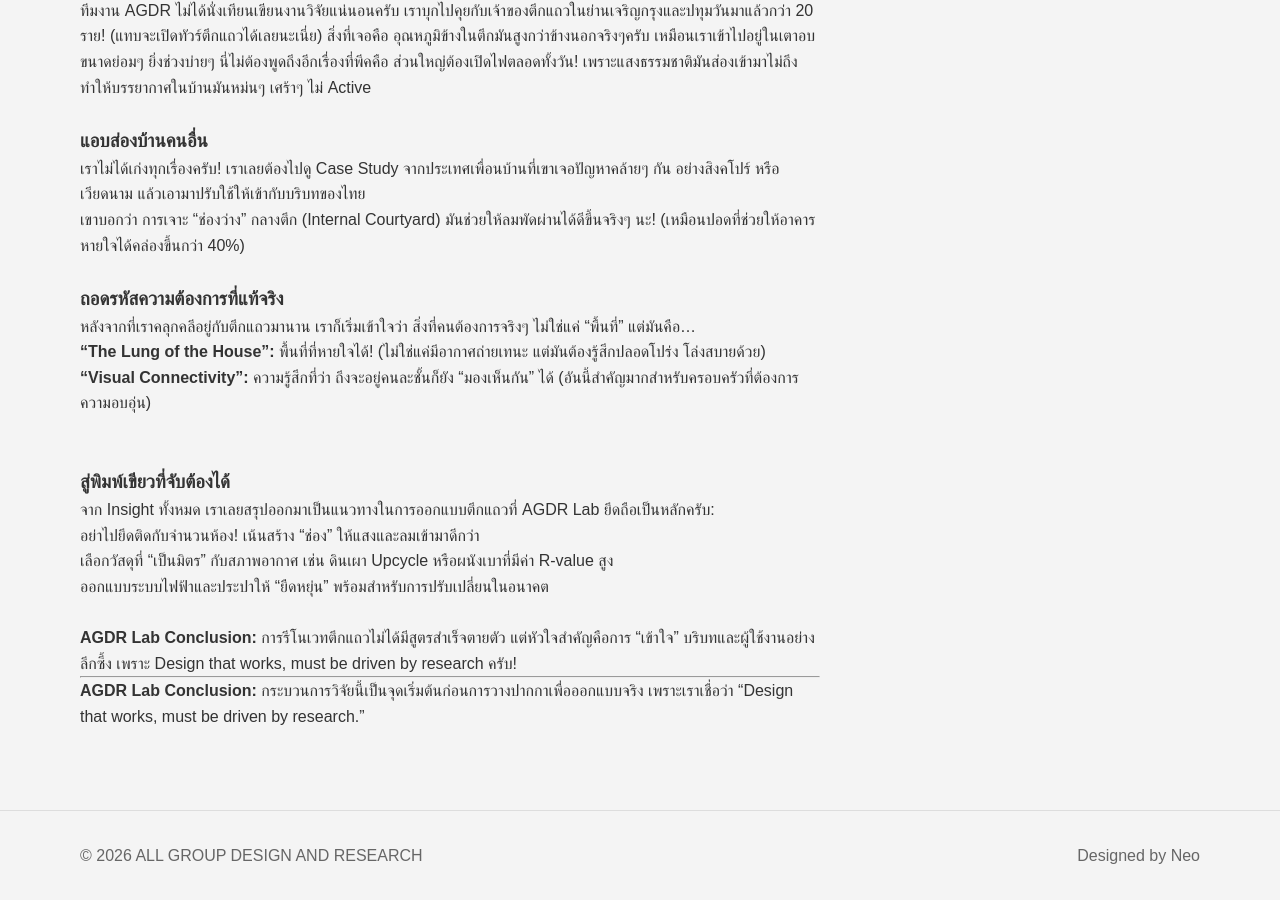
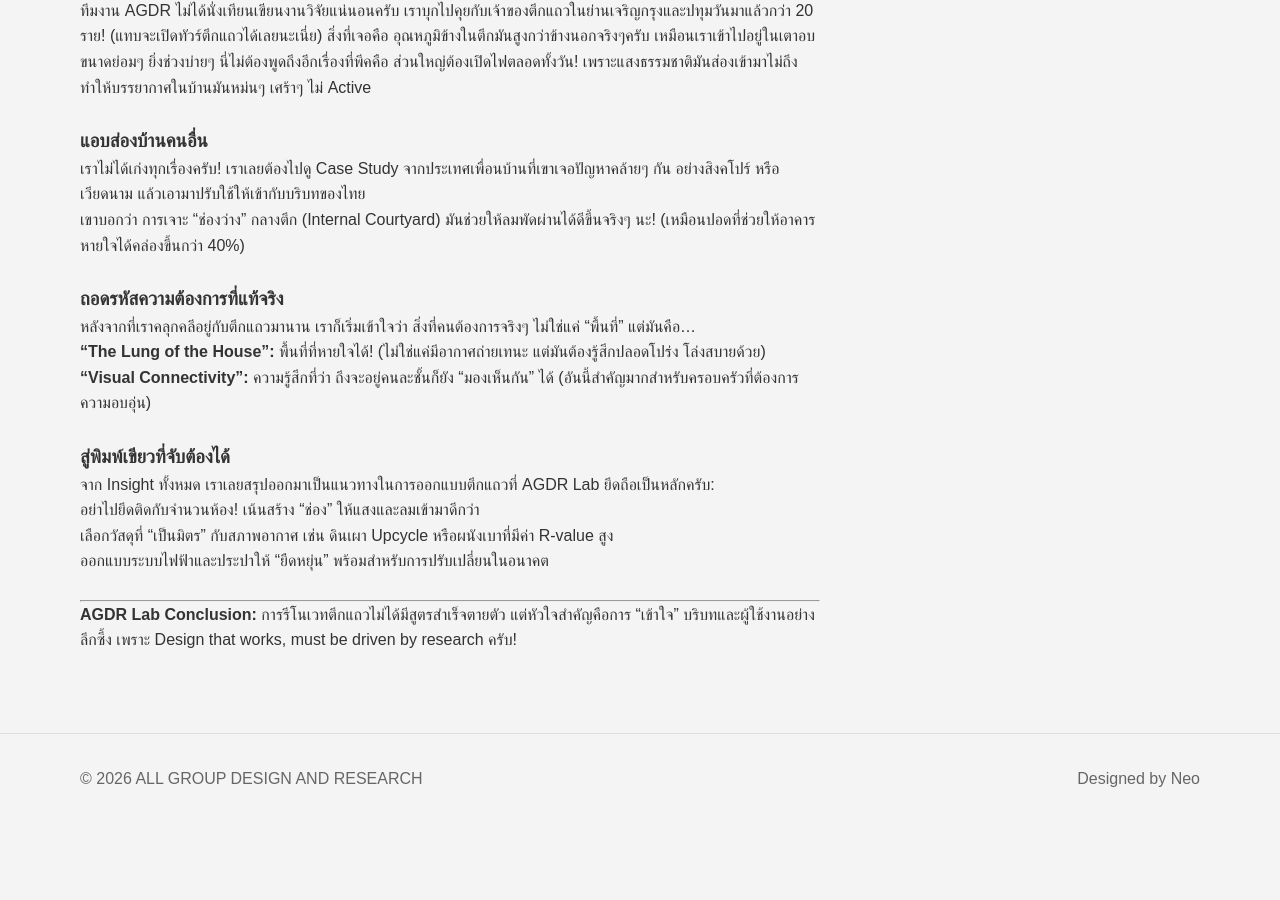
Before and after one commit to agdrbkk/site, a Jekyll site: the page built from _lab/adaptive-reuse-2026.md, in a window 1280 px wide and 900 px high, scrolled down 992 px. Built offline with Jekyll 4.4.1, drawn with Linux system fonts in a browser that asks for light colours; some web fonts are replaced; after the commit the page ends 1815 px from its top, so only the background shows below that.

Commit message:
Update Lab Articles “adaptive-reuse-2026”

```diff
--- a/_lab/adaptive-reuse-2026.md
+++ b/_lab/adaptive-reuse-2026.md
@@ -41,7 +41,7 @@ thumbnail: https://images.unsplash.com/photo-1497366216548-37526070297c?auto=for
 
 > **"Visual Connectivity":** ความรู้สึกที่ว่า ถึงจะอยู่คนละชั้นก็ยัง "มองเห็นกัน" ได้ (อันนี้สำคัญมากสำหรับครอบครัวที่ต้องการความอบอุ่น)
 
-<br><br>
+<br>
 
 ### สู่พิมพ์เขียวที่จับต้องได้
 
@@ -55,8 +55,5 @@ thumbnail: https://images.unsplash.com/photo-1497366216548-37526070297c?auto=for
 
 <br>
 
+---
 **AGDR Lab Conclusion:** การรีโนเวทตึกแถวไม่ได้มีสูตรสำเร็จตายตัว แต่หัวใจสำคัญคือการ "เข้าใจ" บริบทและผู้ใช้งานอย่างลึกซึ้ง เพราะ Design that works, must be driven by research ครับ!
-
----
-**AGDR Lab Conclusion:**
-กระบวนการวิจัยนี้เป็นจุดเริ่มต้นก่อนการวางปากกาเพื่อออกแบบจริง เพราะเราเชื่อว่า "Design that works, must be driven by research."
```
